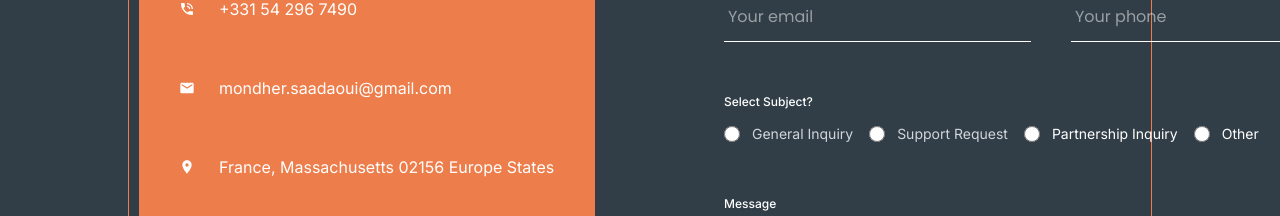
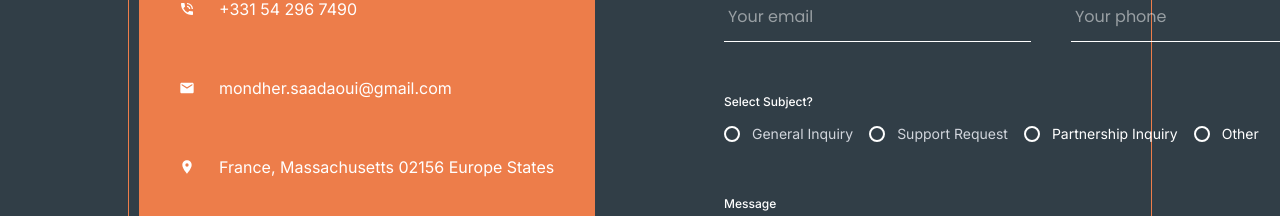
Before and after one commit to ansarali41/linkolio, a Next.js app: page / in a window 1280 px wide. Shown: the part 7120-7336 px from the top of the page. Built offline with nearby package versions, Linux system fonts and the light colour scheme.

Commit message:
radio fixed

```diff
--- a/src/app/components/ContactSection.jsx
+++ b/src/app/components/ContactSection.jsx
@@ -1,4 +1,5 @@
 import { MdEmail, MdLocationOn, MdPhoneInTalk } from 'react-icons/md';
+import './RadioButton.css';
 
 export default function ContactSection() {
     return (
@@ -108,49 +109,25 @@ export default function ContactSection() {
                                 </label>
                                 <div className="flex flex-wrap gap-4">
                                     <div className="flex items-center">
-                                        <input
-                                            type="radio"
-                                            id="general"
-                                            name="subject"
-                                            value="general"
-                                            className="w-4 h-4 text-white bg-gray-100 border-gray-300 focus:ring-[#ED7D4A]"
-                                        />
+                                        <input type="radio" id="general" name="subject" value="general" className="custom-radio" />
                                         <label htmlFor="general" className="ml-3 text-sm text-gray-300 font-[inter]">
                                             General Inquiry
                                         </label>
                                     </div>
                                     <div className="flex items-center">
-                                        <input
-                                            type="radio"
-                                            id="support"
-                                            name="subject"
-                                            value="support"
-                                            className="w-4 h-4 text-white bg-gray-100 border-gray-300 focus:ring-[#ED7D4A]"
-                                        />
+                                        <input type="radio" id="support" name="subject" value="support" className="custom-radio" />
                                         <label htmlFor="support" className="ml-3 text-sm text-gray-300 font-[inter]">
                                             Support Request
                                         </label>
                                     </div>
                                     <div className="flex items-center">
-                                        <input
-                                            type="radio"
-                                            id="partnership"
-                                            name="subject"
-                                            value="partnership"
-                                            className="w-4 h-4 text-white bg-gray-100 border-gray-300 focus:ring-[#ED7D4A]"
-                                        />
+                                        <input type="radio" id="partnership" name="subject" value="partnership" className="custom-radio" />
                                         <label htmlFor="partnership" className="ml-3 text-sm text-white font-[inter]">
                                             Partnership Inquiry
                                         </label>
                                     </div>
                                     <div className="flex items-center">
-                                        <input
-                                            type="radio"
-                                            id="other"
-                                            name="subject"
-                                            value="other"
-                                            className="w-4 h-4 text-white bg-gray-100 border-gray-300 focus:ring-[#ED7D4A]"
-                                        />
+                                        <input type="radio" id="other" name="subject" value="other" className="custom-radio" />
                                         <label htmlFor="other" className="ml-3 text-sm text-white font-[inter]">
                                             Other
                                         </label>
--- /dev/null
+++ b/src/app/components/RadioButton.css
@@ -0,0 +1,29 @@
+.custom-radio {
+    appearance: none;
+    width: 16px;
+    height: 16px;
+    border: 2px solid white;
+    border-radius: 50%;
+    background-color: transparent;
+    position: relative;
+}
+
+.custom-radio:checked {
+    background-color: white;
+    border-color: white;
+}
+
+.custom-radio:checked::after {
+    content: '✓';
+    position: absolute;
+    color: #313e47;
+    font-size: 12px;
+    font-weight: bold;
+    top: 45%;
+    left: 45%;
+    transform: translate(-50%, -50%);
+    line-height: 1;
+}
+.custom-radio:focus {
+    outline: none;
+}
```
